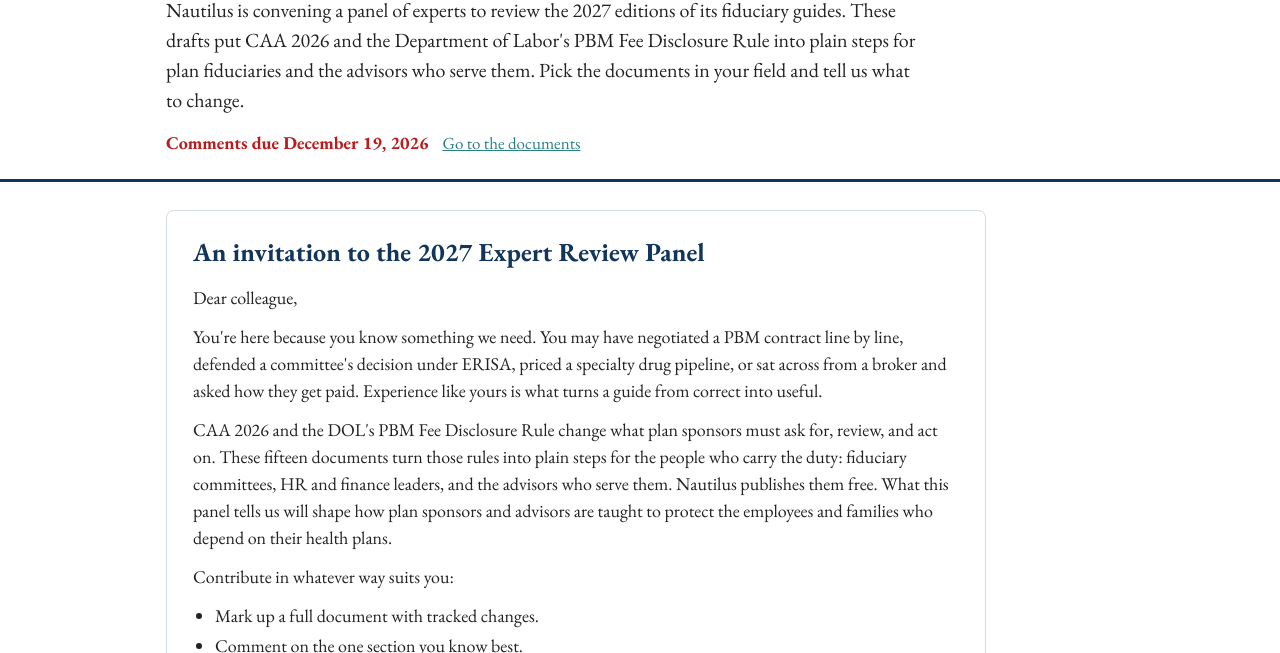
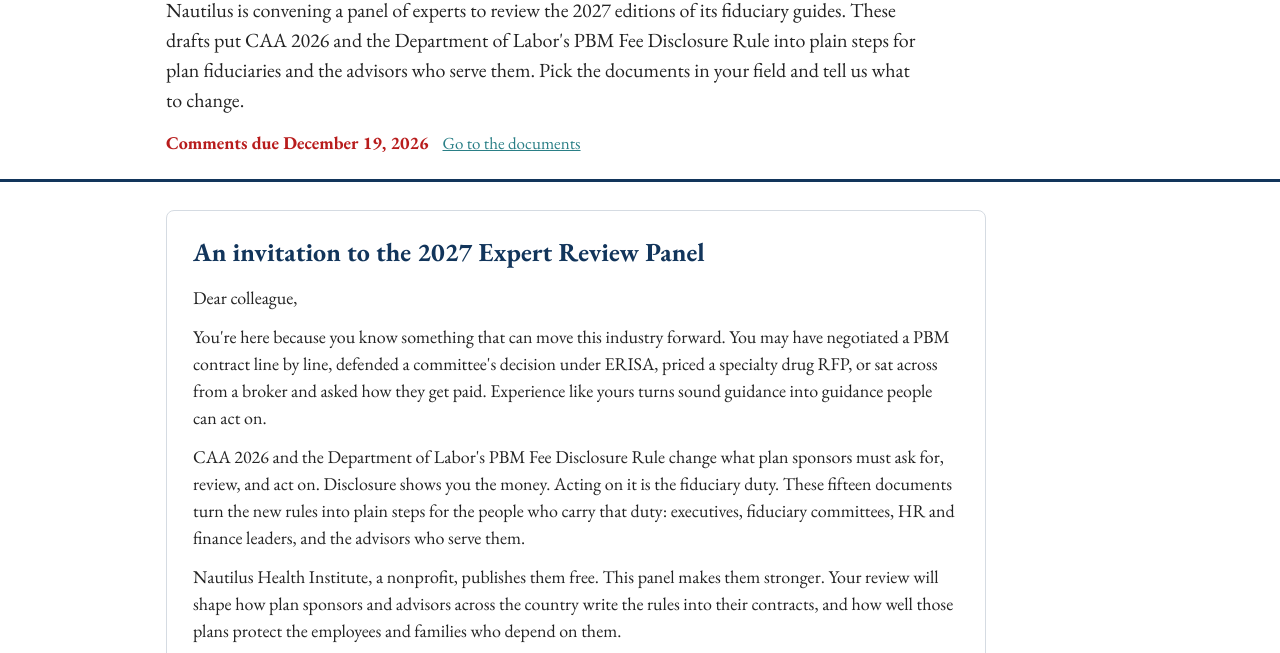
Before and after one commit to nautilus-health/pbm-readiness, a plain HTML site: page review/index.html in a window 1280 px wide. Shown: the part 118-771 px from the top of the page. Drawn offline with nearby package versions, Linux system fonts and the light colour scheme.

Commit message:
Review page: revise invitation letter
Co-Authored-By: Claude Opus 5.5 <noreply@anthropic.com>
Claude-Session: https://claude.ai/code/session_01RoRyZcUSSF8vUBzPGKWXVe

```diff
--- a/review/index.html
+++ b/review/index.html
@@ -105,8 +105,9 @@
   <section class="letter" aria-labelledby="inv-title">
     <h2 id="inv-title">An invitation to the 2027 Expert Review Panel</h2>
     <p>Dear colleague,</p>
-    <p>You're here because you know something we need. You may have negotiated a PBM contract line by line, defended a committee's decision under ERISA, priced a specialty drug pipeline, or sat across from a broker and asked how they get paid. Experience like yours is what turns a guide from correct into useful.</p>
-    <p>CAA 2026 and the DOL's PBM Fee Disclosure Rule change what plan sponsors must ask for, review, and act on. These fifteen documents turn those rules into plain steps for the people who carry the duty: fiduciary committees, HR and finance leaders, and the advisors who serve them. Nautilus publishes them free. What this panel tells us will shape how plan sponsors and advisors are taught to protect the employees and families who depend on their health plans.</p>
+    <p>You're here because you know something that can move this industry forward. You may have negotiated a PBM contract line by line, defended a committee's decision under ERISA, priced a specialty drug RFP, or sat across from a broker and asked how they get paid. Experience like yours turns sound guidance into guidance people can act on.</p>
+    <p>CAA 2026 and the Department of Labor's PBM Fee Disclosure Rule change what plan sponsors must ask for, review, and act on. Disclosure shows you the money. Acting on it is the fiduciary duty. These fifteen documents turn the new rules into plain steps for the people who carry that duty: executives, fiduciary committees, HR and finance leaders, and the advisors who serve them.</p>
+    <p>Nautilus Health Institute, a nonprofit, publishes them free. This panel makes them stronger. Your review will shape how plan sponsors and advisors across the country write the rules into their contracts, and how well those plans protect the employees and families who depend on them.</p>
     <p>Contribute in whatever way suits you:</p>
     <ul>
       <li>Mark up a full document with tracked changes.</li>
```
